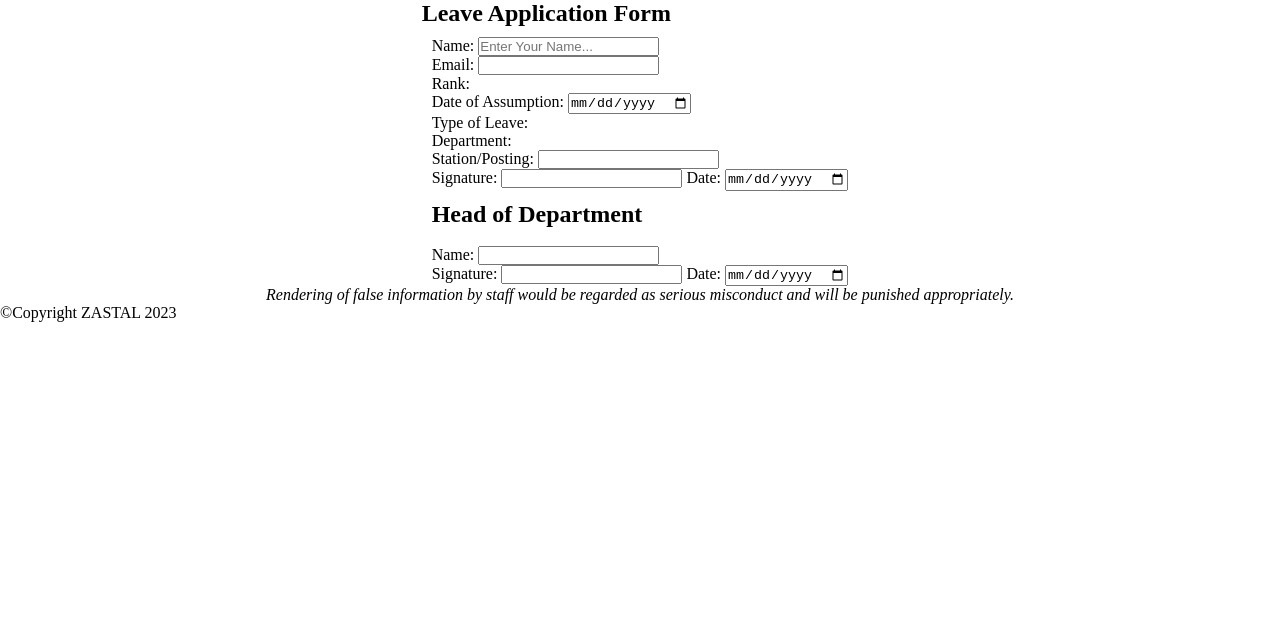
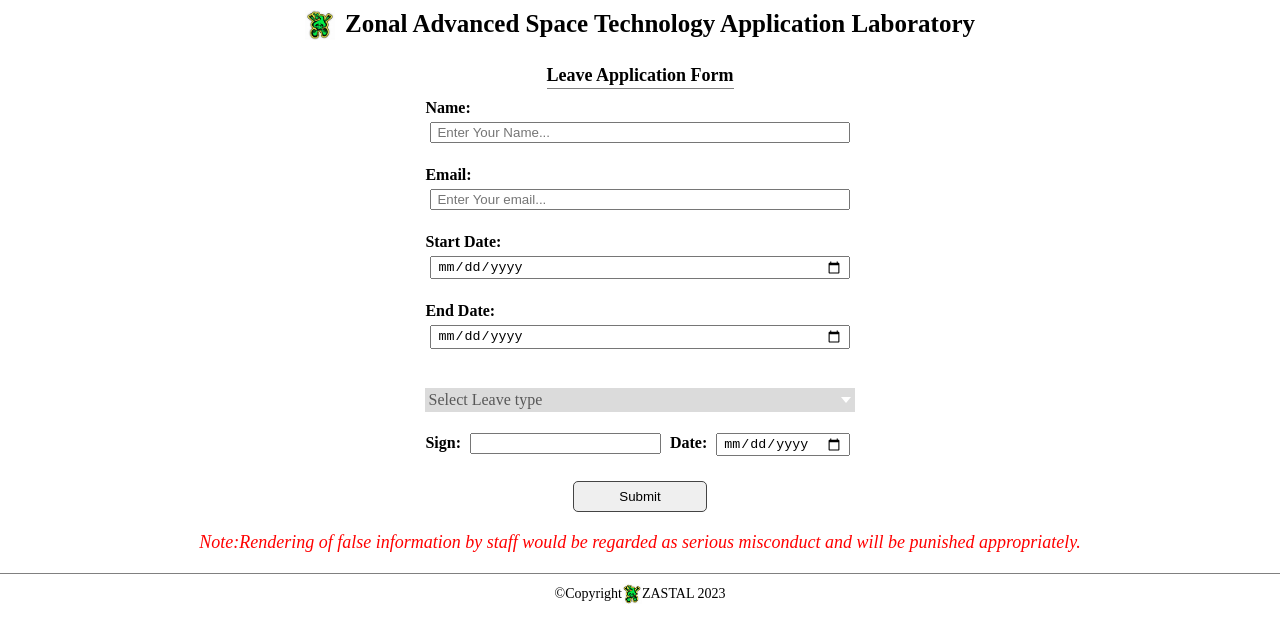
Before and after one commit to Rheno001/Leave-application, a plain HTML site: page index.html in a window 1280 px wide. Drawn offline with Linux system fonts and the light colour scheme.

Commit message:
completed without form carry

```diff
--- a/index.html
+++ b/index.html
@@ -9,64 +9,77 @@
 </head>
 <body>
     <main>
-        <head>
-            <img src="" alt="">
-            <h1></h1>
-        </head>
+        <div class="navbar">
+            <img src="images/OIP.jfif" width="30px" alt="">
+            <h1>Zonal Advanced Space Technology Application Laboratory</h1>
+        </div>
         <section id="fields">
-            <h2>Leave Application Form</h2>
+            <h2 class="heading">Leave Application Form</h2>
             <form action="" method="post">
                 <label for="name">Name:</label>
-                <input type="text" id="name" name="user_name" placeholder="Enter Your Name..."/><br>
+                <input type="text" id="name" name="user_name" required placeholder="Enter Your Name..."/><br>
 
                 <label for="email">Email:</label>
-                <input type="email" name="email" id="E-mail"><br>
+                <input type="email" name="email" required placeholder="Enter Your email..." id="E-mail"><br>
 
-                <!--supposed to be a dropdown menu-->
-                <label for="rank">Rank:</label><br>
 
-                <label for="Date">Date of Assumption:</label>
+                <label for="Date">Start Date:</label>
+                <input type="date" name="Date" id="date"><br>
+
+                <label for="Date">End Date:</label>
                 <input type="date" name="Date" id="date"><br>
 
                 <!--supposed to be a dropdown menu-->
-                <label for="Leave-type">Type of Leave:</label><br>
+                <div class="dropdown">
+                    <div class="select">
+                        <span class="selected">Select Leave type</span>
+                        <div class="caret"></div>
+                    </div>
+                    <ul class="menu">
+                        <li>Annual- 30 days</li>
+                        <li>Casual- 5 days</li>
+                        <li>Maternity- 3 months</li>
+                    </ul>
+                </div>
 
-                <!--supposed to be a dropdown menu-->
-                <label for="dept">Department:</label><br>
-
-                <label for="Posting">Station/Posting:</label>
-                <input type="text" name="posting" id="posting">
                 <div class="confirmation">
 
-                    <label for="sign">Signature:</label>
+                    <label for="sign">Sign:</label>
                     <input type="text" name="Sign" id="">
 
                     <label for="date">Date:</label>
                     <input type="date" name="" id="">
                 </div>
             </form>
+            <button class="btn" type="submit">Submit</button>
         </section>
+<!--
+        <div class="HOD">
+            <h2 class="heading">For Official Use</h2><br>
 
-        <div class="HOD">
-            <h2>Head of Department</h2><br>
-            <label for="name">Name:</label>
-            <input type="text" name="name" id="">
+            <label for="approved">Approved</label>
+            <input type="checkbox" name="approved" id="">
+
+            <label for="approved">Rejected</label>
+            <input type="checkbox" name="rejected" id=""><br>
 
             <div class="confirmation">
 
-                <label for="sign">Signature:</label>
+                <label for="sign">Signed By</label>
                 <input type="text" name="Sign" id="">
 
                 <label for="date">Date:</label>
                 <input type="date" name="" id="">
             </div>
-        </div>
+        </div>-->
 
-        <i class="note">Rendering of false information by staff would be regarded as serious misconduct and will be punished appropriately.</i>
+        <i class="note">Note:Rendering of false information by staff would be regarded as serious misconduct and will be punished appropriately.</i>
     </main>
 
     <footer>
-        <p>©Copyright ZASTAL 2023</p>
+        <p>©Copyright <img src="images/OIP.jfif" width="20px" alt=""> ZASTAL 2023 </p>
     </footer>
+
+    <script src="text.js"></script>
 </body>
 </html>
--- a/style.css
+++ b/style.css
@@ -10,6 +10,149 @@ main{
     align-items: center;
     justify-content: center;
 }
+.navbar{
+    display: flex;
+    padding: 10px;
+}
+h1{
+    font-size: clamp(16px, 2vw, 25px);
+    margin-left: 10px;
+}
+h2{
+    font-size: clamp(14px, 2vw, 18px);
+}
+label{
+    font-size: clamp(12px, 2vw, 16px);
+    font-weight: 600;
+}
+.heading{
+    text-align: center;
+    border-bottom: 1px grey solid;
+    padding-bottom: 2px;
+}
+#fields{
+    margin-top: 15px;
+    display: flex;
+    flex-direction: column;
+    align-items: center;
+}
 form{
     padding: 10px;
+    display: flex;
+    flex-direction: column;
 }
+input{
+    padding: 1px 5px;
+    margin: 5px;
+}
+.dropdown{
+    min-width: 15em;
+    position: relative;
+    margin: 1em 0;
+    background: rgb(219, 219, 219);
+}
+.select{
+    display: flex;
+    justify-content: space-between;
+    align-items: center;
+    padding: .2em;
+    cursor: pointer;
+    border-radius: .2em;
+    transition: background .3s;
+}
+.select-clicked{
+    border: 2px #757575 solid;
+    box-shadow: 0 0 0.8em #777777;
+}
+.select:hover{
+    background: none;
+}
+.selected{
+    font-size: 16px;
+    color: rgb(88, 88, 88);
+}
+.caret{
+    width: 0;
+    height: 0;
+    border-left: 5px solid transparent;
+    border-right: 5px solid transparent;
+    border-top: 6px solid #fff;
+    transition: .3s;
+}
+/*rotate styles*/
+.caret-rotate{
+    transform: rotate(180deg);
+}
+.menu{
+    list-style: none;
+    padding: .2em .5em;
+    background: #757575 ;
+    border: 1px #363a43 solid;
+    color: #fff;
+    position: absolute;
+    top: 3em;
+    left: 30%;
+    width: 70%;
+    transform: translateX(-505);
+    opacity: 0;
+    display: none;
+    transition: .2s;
+    z-index: 1;
+}
+.menu li{
+    padding: .7em .5em;
+    margin: .3em 0;
+    border-radius: .5em;
+    cursor: pointer;
+}
+.menu li:hover{
+    background: rgb(75, 75, 75);
+}
+.active{
+    background: rgb(144, 253, 144);
+}
+.menu-open{
+    display: block;
+    opacity: 1;
+}
+.HOD{
+    padding: 10px;
+}
+.note{
+    margin-top: 10px;
+    padding: 10px;
+    font-size: clamp(12px, 2vw, 18px);
+    color: red;
+}
+.btn{
+    padding: 7px 10px 7px 10px;
+    border-radius: 5px;
+    width: 30%;
+    border: 1px solid rgb(68, 68, 68);
+    margin-top: 10px;
+}
+.btn:hover{
+    scale: 1.2;
+    background: rgb(0, 136, 7);
+    color: #fff;
+    border: none;
+    transition: .3s;
+    box-shadow: 0 0 0.8em #777777;
+    cursor: pointer;
+}
+footer{
+    display: flex;
+    align-items: center;
+    justify-content: center;
+    margin-top: 10px;
+    padding: 10px;
+    border-top: 1px solid grey;
+}
+footer p{
+    font-size: clamp(12px, 2vw, 14px);
+    display: flex;
+    align-items: center;
+}
+@media (min-width:200px) and (max-width:5000px){
+
+}
--- /dev/null
+++ b/text.js
@@ -0,0 +1,44 @@
+//getting all dropdowns
+const dropdowns = document.querySelectorAll('.dropdown');
+
+//loop through all dropdown elements
+dropdowns.forEach(dropdown =>{
+    //get inner elements from the dropdown
+    const select = dropdown.querySelector('.select');
+    const caret = dropdown.querySelector('.caret');
+    const menu = dropdown.querySelector('.menu');
+    const options = dropdown.querySelectorAll('.menu li');
+    const selected = dropdown.querySelector('.selected');
+/*we are using this method in order to have multiple dropdowns on the page*/
+
+//Add a click event to the select element
+select.addEventListener('click', () =>{
+    //add the clicked select styles to the select element
+    select.classList.toggle('select-clicked');
+    //add the rotate styles to the caret element
+    caret.classList.toggle('caret-rotate');
+    //add the open styles to the menu element
+    menu.classList.toggle('menu-open');
+});
+
+//loop through all option elements
+options.forEach(option => {
+    //add a click event to the option element
+    option.addEventListener('click', () =>{
+        //change selected inner text to clicked option inner text
+        selected.innerText = option.innerText;
+        //add the clicked select styles to the select element
+        select.classList.remove('select-clicked');
+        //add the rotate styles to the caret element
+        caret.classList.remove('caret-totate');
+        //add the open styles to the menu element
+        menu.classList.remove('menu-open');
+        //remove active class from all option elements
+        options.forEach(option =>{
+            option.classList.remove('active');
+        });
+        //add active class to clicked option element
+        option.classList.add('active');
+    });
+  });
+});
```
Also changed, not shown: images/OIP.jfif (added).
